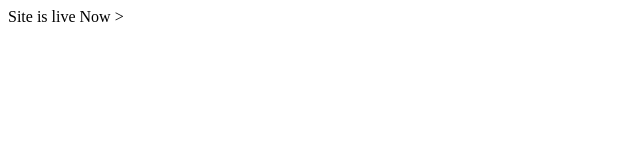
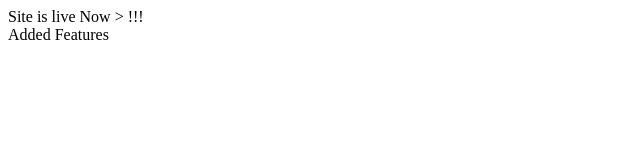
Before and after one commit to gudovcic/test-git-site, a plain HTML site: page index.html in a window 1280 px wide. Shown: the whole page, without its empty margins (0-640 px from the left). Drawn offline with Linux system fonts and the light colour scheme.

Commit message:
Added Features

```diff
--- a/index.html
+++ b/index.html
@@ -6,6 +6,7 @@
     <title>Document</title>
 </head>
 <body>
-    <div>Site is live Now > </div>
+    <div>Site is live Now > !!!</div>
+    <div>Added Features</div>
 </body>
 </html>
```
